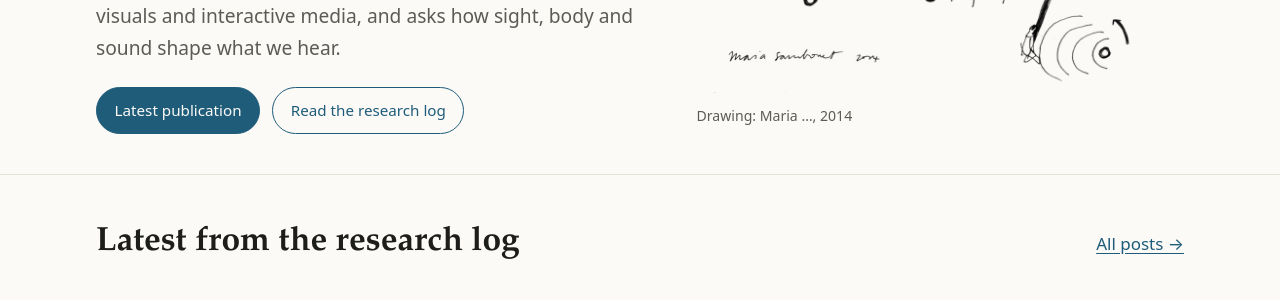
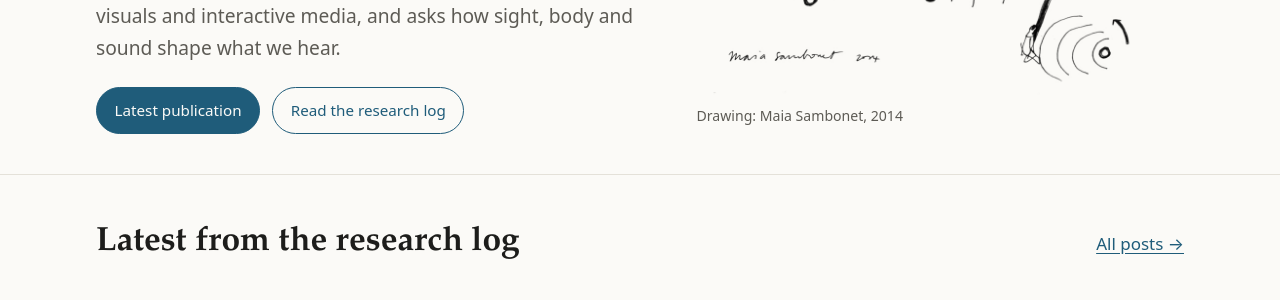
Before and after one commit to tperego/soundandmovement, a Jekyll site: the page built from index.html, in a window 1280 px wide and 900 px high, scrolled down 355 px. Shown: the part 154-454 px from the top of the window. Built offline with Jekyll 4.4.1, drawn with Linux system fonts in a browser that asks for light colours.

Commit message:
Credit Maia Sambonet for the hero drawing
Co-Authored-By: Claude Opus 5.5 <noreply@anthropic.com>

```diff
--- a/index.html
+++ b/index.html
@@ -22,8 +22,7 @@ head: |
       <img src="{{ '/img/' | relative_url }}sound-and-movement.jpg" width="1000" height="1000"
            alt="Line drawing of dancers moving along a winding path, surrounded by concentric sound waves radiating from loudspeakers"
            fetchpriority="high" style="mix-blend-mode:multiply;border:0;background:none">
-      <!-- TODO: confirm the artist's full name -->
-      <figcaption>Drawing: Maria …, 2014</figcaption>
+      <figcaption>Drawing: Maia Sambonet, 2014</figcaption>
     </figure>
   </div>
 </div>
```
Also changed, not shown: README.md.
